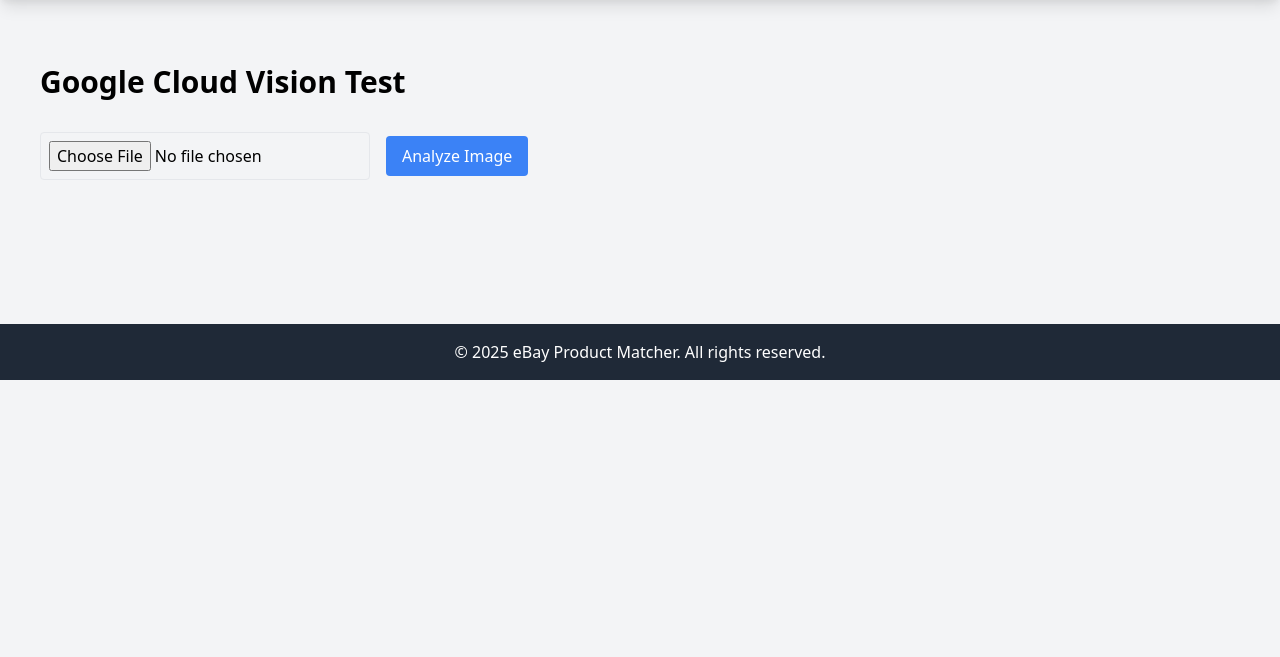
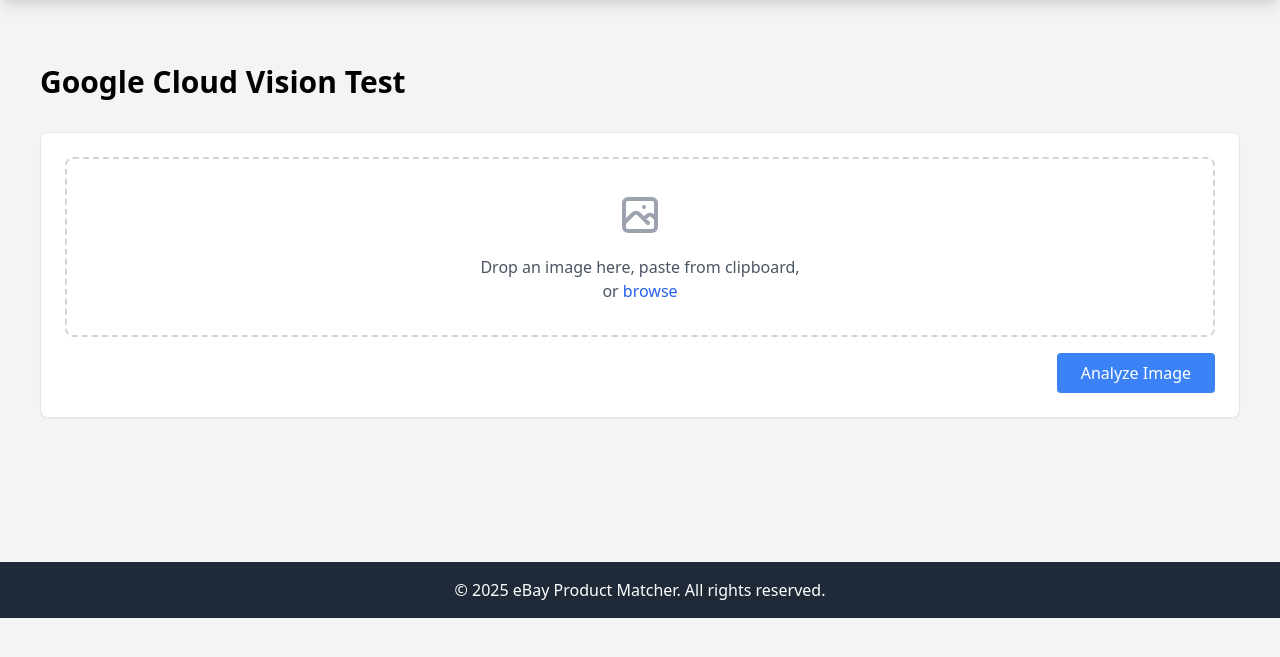
Before and after one commit to neil-michalares/image-to-listing-tool, a Django app: page /test-vision/ in a window 1280 px wide. Shown: the part 64-721 px from the top of the page. Run offline with Django 4.2, Linux system fonts and the light colour scheme.

Commit message:
Fix clipboard image handling in vision test page

```diff
--- a/product_matcher/templates/product_matcher/vision_test.html
+++ b/product_matcher/templates/product_matcher/vision_test.html
@@ -5,13 +5,40 @@
     <h1 class="text-3xl font-bold mb-8">Google Cloud Vision Test</h1>
 
     <!-- Upload Form -->
-    <form method="post" enctype="multipart/form-data" class="mb-8">
+    <form method="post" enctype="multipart/form-data" class="mb-8 space-y-4" id="imageForm">
         {% csrf_token %}
-        <div class="flex items-center gap-4">
-            <input type="file" name="image" accept="image/*" required class="border p-2 rounded">
-            <button type="submit" class="bg-blue-500 text-white px-4 py-2 rounded hover:bg-blue-600">
-                Analyze Image
-            </button>
+        <div class="bg-white p-6 rounded-lg shadow-sm border border-gray-200">
+            <div class="space-y-4">
+                <!-- Upload Area -->
+                <div class="border-2 border-dashed border-gray-300 rounded-lg p-8 text-center" id="dropArea">
+                    <input type="file" name="image" id="image-upload" accept="image/*" class="hidden">
+                    <input type="hidden" name="image_url" id="image-url">
+                    <input type="hidden" name="image_data" id="clipboard-image">
+
+                    <div class="space-y-4">
+                        <div class="flex items-center justify-center">
+                            <svg class="w-12 h-12 text-gray-400" fill="none" stroke="currentColor" viewBox="0 0 24 24">
+                                <path stroke-linecap="round" stroke-linejoin="round" stroke-width="2" d="M4 16l4.586-4.586a2 2 0 012.828 0L16 16m-2-2l1.586-1.586a2 2 0 012.828 0L20 14m-6-6h.01M6 20h12a2 2 0 002-2V6a2 2 0 00-2-2H6a2 2 0 00-2 2v12a2 2 0 002 2z"/>
+                            </svg>
+                        </div>
+                        <div id="upload-text" class="text-gray-600">
+                            <p class="font-medium">Drop an image here, paste from clipboard,</p>
+                            <p>or <button type="button" id="browse-button" class="text-blue-600 hover:text-blue-800 font-medium">browse</button></p>
+                        </div>
+                        <div id="preview-container" class="hidden">
+                            <img id="preview-image" class="max-h-64 mx-auto rounded shadow-lg">
+                            <button type="button" id="remove-image" class="mt-4 text-red-600 hover:text-red-800">Remove Image</button>
+                        </div>
+                    </div>
+                </div>
+
+                <!-- Submit Button -->
+                <div class="flex justify-end">
+                    <button type="submit" id="submit-button" class="bg-blue-500 text-white px-6 py-2 rounded hover:bg-blue-600 focus:outline-none focus:ring-2 focus:ring-blue-500 focus:ring-offset-2 disabled:opacity-50 disabled:cursor-not-allowed" disabled>
+                        Analyze Image
+                    </button>
+                </div>
+            </div>
         </div>
     </form>
 
@@ -149,4 +176,101 @@
         </div>
     {% endif %}
 </div>
+
+<script>
+document.addEventListener('DOMContentLoaded', function() {
+    const form = document.getElementById('imageForm');
+    const dropArea = document.getElementById('dropArea');
+    const fileInput = document.getElementById('image-upload');
+    const browseButton = document.getElementById('browse-button');
+    const submitButton = document.getElementById('submit-button');
+    const previewContainer = document.getElementById('preview-container');
+    const previewImage = document.getElementById('preview-image');
+    const uploadText = document.getElementById('upload-text');
+    const removeButton = document.getElementById('remove-image');
+    const clipboardInput = document.getElementById('clipboard-image');
+
+    function showPreview(file) {
+        const reader = new FileReader();
+        reader.onload = function(e) {
+            previewImage.src = e.target.result;
+            previewContainer.classList.remove('hidden');
+            uploadText.classList.add('hidden');
+            submitButton.disabled = false;
+        };
+        reader.readAsDataURL(file);
+    }
+
+    function resetForm() {
+        fileInput.value = '';
+        clipboardInput.value = '';
+        previewContainer.classList.add('hidden');
+        uploadText.classList.remove('hidden');
+        submitButton.disabled = true;
+        previewImage.src = '';
+    }
+
+    // Handle browse button click
+    browseButton.addEventListener('click', () => {
+        fileInput.click();
+    });
+
+    // Handle file selection
+    fileInput.addEventListener('change', (e) => {
+        const file = e.target.files[0];
+        if (file && file.type.startsWith('image/')) {
+            showPreview(file);
+        }
+    });
+
+    // Handle drag and drop
+    dropArea.addEventListener('dragover', (e) => {
+        e.preventDefault();
+        dropArea.classList.add('border-blue-500');
+    });
+
+    dropArea.addEventListener('dragleave', () => {
+        dropArea.classList.remove('border-blue-500');
+    });
+
+    dropArea.addEventListener('drop', (e) => {
+        e.preventDefault();
+        dropArea.classList.remove('border-blue-500');
+        const file = e.dataTransfer.files[0];
+        if (file && file.type.startsWith('image/')) {
+            fileInput.files = e.dataTransfer.files;
+            showPreview(file);
+        }
+    });
+
+    // Handle clipboard paste
+    document.addEventListener('paste', (e) => {
+        const items = e.clipboardData.items;
+        for (let item of items) {
+            if (item.type.startsWith('image/')) {
+                const file = item.getAsFile();
+                showPreview(file);
+                // Convert the file to base64 for submission
+                const reader = new FileReader();
+                reader.onload = function(e) {
+                    clipboardInput.value = e.target.result.split(',')[1];
+                };
+                reader.readAsDataURL(file);
+                break;
+            }
+        }
+    });
+
+    // Handle remove button
+    removeButton.addEventListener('click', resetForm);
+
+    // Form validation
+    form.addEventListener('submit', function(e) {
+        if (!fileInput.files.length && !clipboardInput.value && !document.getElementById('image-url').value) {
+            e.preventDefault();
+            alert('Please select or paste an image.');
+        }
+    });
+});
+</script>
 {% endblock %}
--- a/product_matcher/views.py
+++ b/product_matcher/views.py
@@ -1,6 +1,7 @@
 from django.shortcuts import render, redirect
 from django.conf import settings
 from django.core.files.storage import FileSystemStorage
+from django.core.files.base import ContentFile
 from django.http import JsonResponse
 from .models import ProductImage, EbayListing
 from ebaysdk.finding import Connection as Finding
@@ -10,6 +11,11 @@
 import os
 from dotenv import load_dotenv
 import re
+import requests
+from urllib.parse import urlparse
+import uuid
+import base64
+from django.views.decorators.csrf import csrf_exempt
 
 load_dotenv()
 
@@ -39,10 +45,6 @@
             label_response = client.label_detection(image=image)
             labels = label_response.label_annotations
 
-            # Perform object detection
-            object_response = client.object_localization(image=image)
-            objects = object_response.localized_object_annotations
-
             # Perform web detection
             web_response = client.web_detection(image=image)
             web = web_response.web_detection
@@ -56,16 +58,12 @@
                     search_terms.append(label.description)
                     print("label API",label.description)
 
-            # Add detected objects
-            for obj in objects[:3]:  # Top 3 objects
-                if obj.score > 0.8:  # Only high confidence objects
-                    search_terms.append(obj.name)
-                    print("obj API",obj.name)
             # Add web entities
             for entity in web.web_entities[:3]:  # Top 3 web entities
                 if entity.score > 0.8:  # Only high confidence entities
                     search_terms.append(entity.description)
                     print("entity API",entity.description)
+
             # Create search query from the collected terms
             search_query = ' '.join(search_terms)
 
@@ -153,108 +151,166 @@
         print(f"Error fetching eBay item details: {str(e)}")
         return None
 
+@csrf_exempt
 def test_vision(request):
-    # Clean up old file if it exists
+    if request.method != 'POST':
+        return render(request, 'product_matcher/vision_test.html')
+
+    # Clean up previous temporary file if it exists
     if 'temp_file' in request.session:
         try:
-            fs = FileSystemStorage()
-            fs.delete(request.session['temp_file'])
-        except:
+            os.remove(request.session['temp_file'])
+        except (FileNotFoundError, OSError):
             pass
         del request.session['temp_file']
 
-    if request.method == 'POST' and request.FILES.get('image'):
-        image_file = request.FILES['image']
+    # Handle file upload
+    if 'image' in request.FILES:
+        uploaded_file = request.FILES['image']
         fs = FileSystemStorage()
-        filename = fs.save(f'temp/{image_file.name}', image_file)
-        image_path = fs.path(filename)
+        filename = fs.save(uploaded_file.name, uploaded_file)
+        file_path = fs.path(filename)
+        request.session['temp_file'] = file_path
+        return process_image(request, file_path)
 
+    # Handle clipboard image data
+    elif 'image_data' in request.POST:
         try:
-            # Initialize Google Cloud Vision client
-            client = vision.ImageAnnotatorClient()
+            # Extract base64 data
+            image_data = request.POST['image_data']
+            if ',' in image_data:
+                image_data = image_data.split(',')[1]
 
-            # Read the image file
-            with open(image_path, 'rb') as image_file:
-                content = image_file.read()
+            # Decode base64 data
+            image_bytes = base64.b64decode(image_data)
 
-            # Create image object
-            image = vision.Image(content=content)
+            # Save to temporary file
+            fs = FileSystemStorage()
+            filename = f"clipboard_{uuid.uuid4()}.png"
+            file_path = fs.path(filename)
 
-            # Perform various detections
-            label_response = client.label_detection(image=image)
-            object_response = client.object_localization(image=image)
-            web_response = client.web_detection(image=image)
-            text_response = client.text_detection(image=image)
+            with open(file_path, 'wb') as f:
+                f.write(image_bytes)
 
-            # Store the filename in session for cleanup on next request
-            request.session['temp_file'] = filename
-
-            # Get web detection results
-            web = web_response.web_detection
-
-            # Extract eBay-specific results with details
-            ebay_results = []
-            if web.pages_with_matching_images:
-                for page in web.pages_with_matching_images:
-                    if 'ebay' in page.url.lower():
-                        item_id = extract_ebay_item_id(page.url)
-                        listing_info = {
-                            'url': page.url,
-                            'title': page.page_title if page.page_title else 'eBay Listing'
-                        }
-
-                        if item_id:
-                            details = get_ebay_item_details(item_id)
-                            if details:
-                                listing_info.update(details)
-
-                        ebay_results.append(listing_info)
-
-            # Collect results
-            results = {
-                'labels': [
-                    {'description': label.description, 'score': f"{label.score:.2%}"}
-                    for label in label_response.label_annotations
-                ],
-                'objects': [
-                    {'name': obj.name, 'score': f"{obj.score:.2%}"}
-                    for obj in object_response.localized_object_annotations
-                ],
-                'web_entities': [
-                    {'description': entity.description, 'score': f"{entity.score:.2%}"}
-                    for entity in web_response.web_detection.web_entities
-                ],
-                'text': text_response.text_annotations[0].description if text_response.text_annotations else None,
-                'image_url': fs.url(filename),
-                'web_matches': {
-                    'ebay_listings': ebay_results,
-                    'similar_images': [
-                        {'url': image.url}
-                        for image in web.visually_similar_images[:5]
-                    ] if web.visually_similar_images else [],
-                    'full_matches': [
-                        {'url': image.url}
-                        for image in web.full_matching_images[:5]
-                    ] if web.full_matching_images else [],
-                    'partial_matches': [
-                        {'url': image.url}
-                        for image in web.partial_matching_images[:5]
-                    ] if web.partial_matching_images else [],
-                    'pages': [
-                        {'url': page.url, 'title': page.page_title}
-                        for page in web.pages_with_matching_images[:5]
-                        if page.page_title  # Only include pages with titles
-                    ] if web.pages_with_matching_images else []
-                }
-            }
-
-            return render(request, 'product_matcher/vision_test.html', {'results': results})
+            request.session['temp_file'] = file_path
+            return process_image(request, file_path)
 
         except Exception as e:
-            # Clean up the file if there's an error
-            fs.delete(filename)
+            return render(request, 'product_matcher/vision_test.html', {
+                'error': f'Invalid image data: {str(e)}'
+            })
+
+    # Handle image URL
+    elif 'image_url' in request.POST:
+        image_url = request.POST['image_url']
+        try:
+            # Download image from URL
+            response = requests.get(image_url)
+            if response.status_code != 200:
+                return render(request, 'product_matcher/vision_test.html', {
+                    'error': f'Failed to fetch image from URL: HTTP {response.status_code}'
+                })
+
+            # Save to temporary file
+            fs = FileSystemStorage()
+            filename = f"url_{uuid.uuid4()}{os.path.splitext(image_url)[1] or '.jpg'}"
+            file_path = fs.path(filename)
+
+            with open(file_path, 'wb') as f:
+                f.write(response.content)
+
+            request.session['temp_file'] = file_path
+            return process_image(request, file_path)
+
+        except Exception as e:
+            return render(request, 'product_matcher/vision_test.html', {
+                'error': f'Failed to process image URL: {str(e)}'
+            })
+
+    return render(request, 'product_matcher/vision_test.html', {
+        'error': 'No image provided'
+    })
+
+def process_image(request, file_path):
+    try:
+        # Initialize Google Cloud Vision client
+        client = vision.ImageAnnotatorClient()
+
+        # Read the image file
+        with open(file_path, 'rb') as f:
+            image_content = f.read()
+
+        # Create image object
+        image = vision.Image(content=image_content)
+
+        # Perform various detections
+        label_response = client.label_detection(image=image)
+        web_response = client.web_detection(image=image)
+        text_response = client.text_detection(image=image)
+
+        # Get web detection results
+        web = web_response.web_detection
+
+        # Extract eBay-specific results with details
+        ebay_results = []
+        if web.pages_with_matching_images:
+            for page in web.pages_with_matching_images:
+                if 'ebay' in page.url.lower():
+                    item_id = extract_ebay_item_id(page.url)
+                    listing_info = {
+                        'url': page.url,
+                        'title': page.page_title if page.page_title else 'eBay Listing'
+                    }
+
+                    if item_id:
+                        details = get_ebay_item_details(item_id)
+                        if details:
+                            listing_info.update(details)
+
+                    ebay_results.append(listing_info)
+
+        # Get relative URL for the image
+        fs = FileSystemStorage()
+        relative_path = os.path.relpath(file_path, fs.location)
+        image_url = fs.url(relative_path)
+
+        # Collect results
+        results = {
+            'image_url': image_url,
+            'labels': [
+                {'description': label.description, 'score': f"{label.score:.2%}"}
+                for label in label_response.label_annotations
+            ],
+            'web_entities': [
+                {'description': entity.description, 'score': f"{entity.score:.2%}"}
+                for entity in web_response.web_detection.web_entities
+            ],
+            'text': text_response.text_annotations[0].description if text_response.text_annotations else None,
+            'web_matches': {
+                'ebay_listings': ebay_results,
+                'similar_images': [
+                    {'url': image.url}
+                    for image in web.visually_similar_images[:5]
+                ] if web.visually_similar_images else [],
+                'pages': [
+                    {'url': page.url, 'title': page.page_title}
+                    for page in web.pages_with_matching_images[:5]
+                    if page.page_title  # Only include pages with titles
+                ] if web.pages_with_matching_images else []
+            }
+        }
+
+        return render(request, 'product_matcher/vision_test.html', {'results': results})
+
+    except Exception as e:
+        # Clean up the file if there's an error
+        try:
+            os.remove(file_path)
             if 'temp_file' in request.session:
                 del request.session['temp_file']
-            return render(request, 'product_matcher/vision_test.html', {'error': str(e)})
+        except (FileNotFoundError, OSError):
+            pass
 
-    return render(request, 'product_matcher/vision_test.html')
+        return render(request, 'product_matcher/vision_test.html', {
+            'error': f'Error processing image: {str(e)}'
+        })
```
